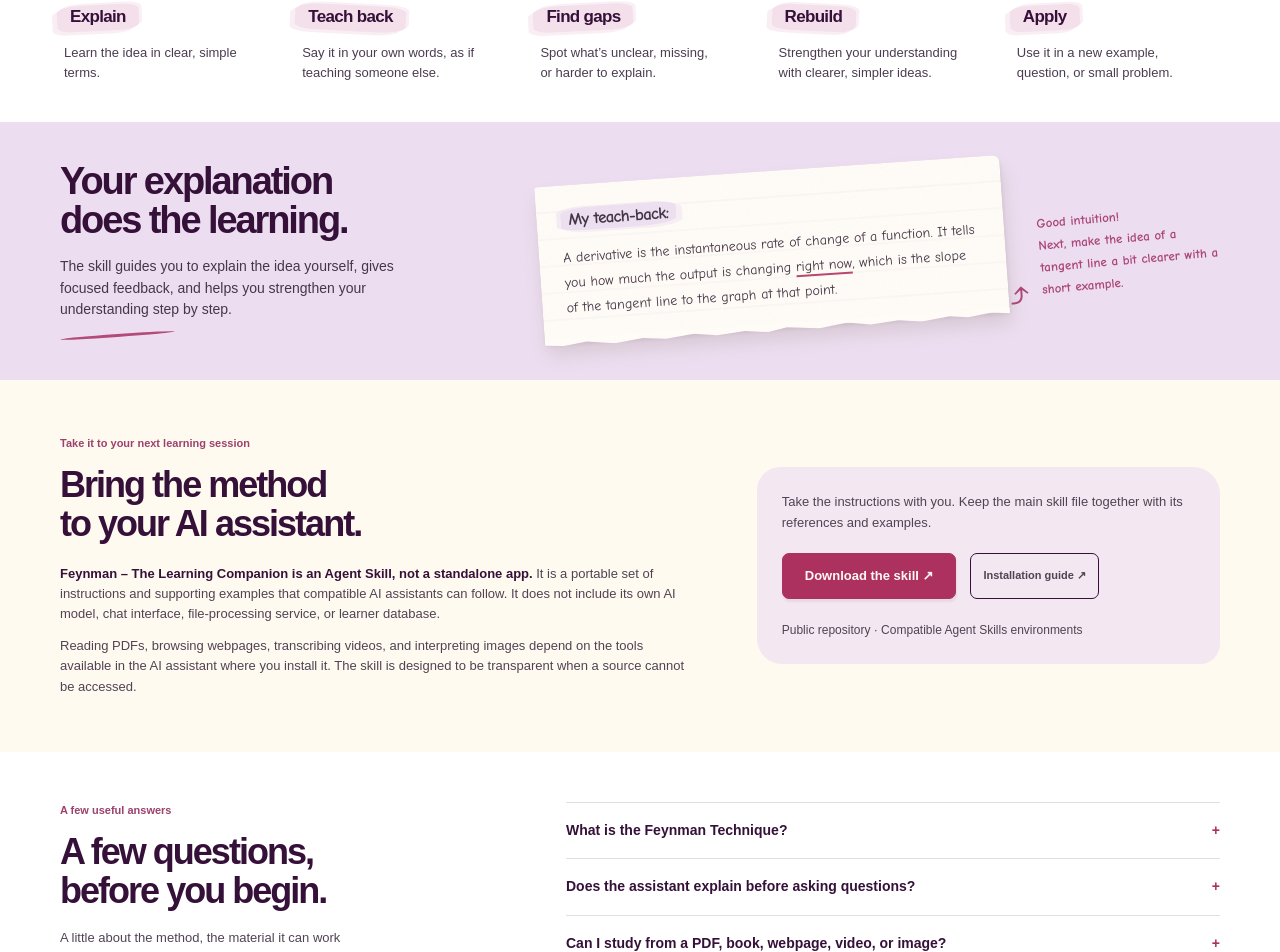
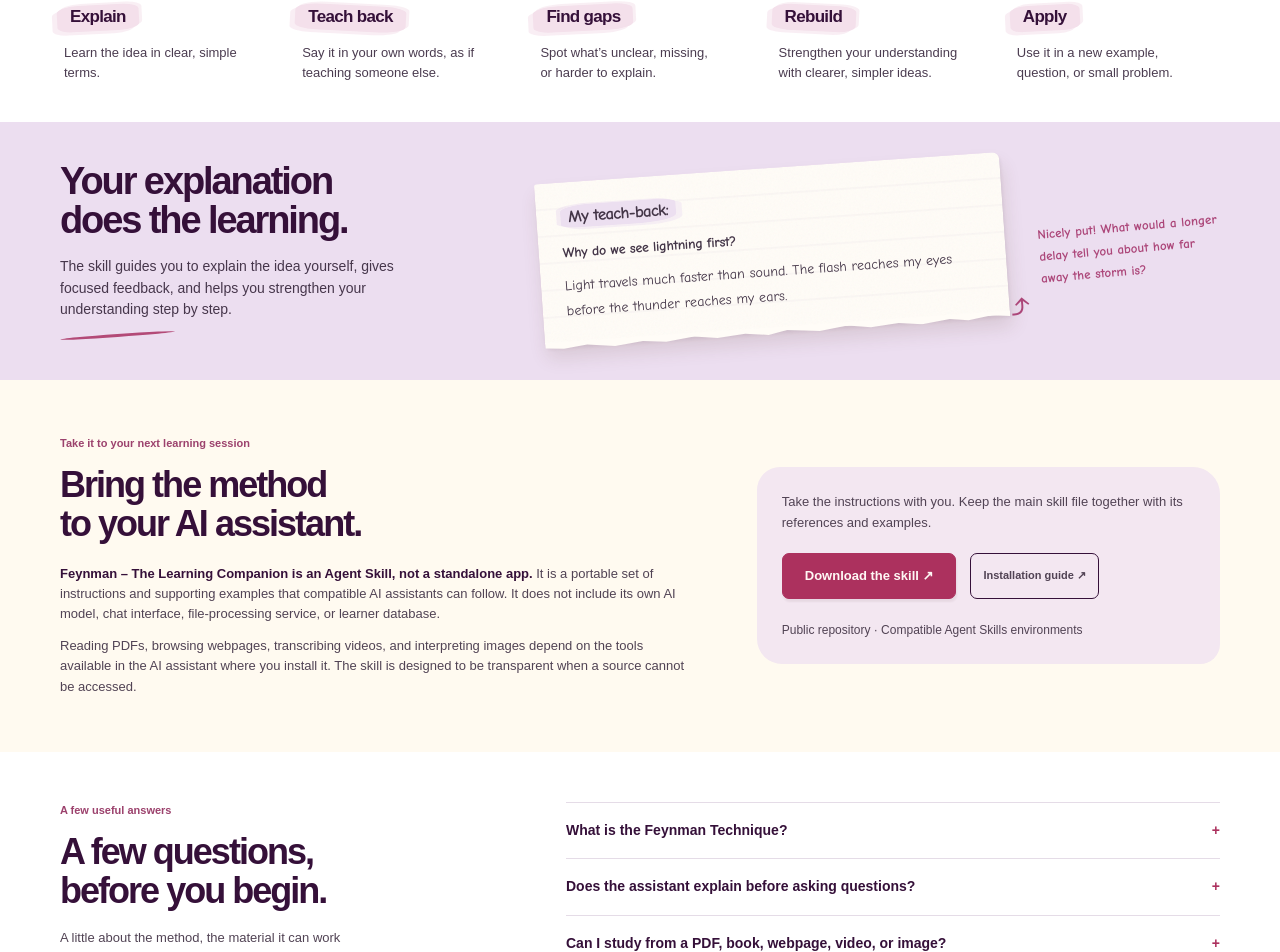
Before and after one commit to melvinvarghese/Feynman-Learning-Companion, a plain HTML site: page index.html in a window 1280 px wide. Shown: the part 1016-1968 px from the top of the page. Drawn offline with Linux system fonts and the light colour scheme.

Commit message:
updated teachback examples

```diff
--- a/examples.js
+++ b/examples.js
@@ -53,3 +53,46 @@
     localStorage.setItem(key + '-last', String(selected));
   } catch { /* A fresh random example still works without storage. */ }
 })();
+
+(() => {
+  const examples = [
+    ['Why does a wet shirt dry?', 'Water slowly leaves the shirt and goes into the air. A breeze carries that moisture away, so the shirt can dry faster.', 'Clear explanation! Why might the same shirt dry more slowly on a humid day?'],
+    ['Why does ice melt?', 'Heat moves from the warmer room into the ice. With enough heat, the solid ice turns into liquid water.', 'Good start! Why would an ice cube melt faster in warm water than in cold water?'],
+    ['Why do we see lightning first?', 'Light travels much faster than sound. The flash reaches my eyes before the thunder reaches my ears.', 'Nicely put! What would a longer delay tell you about how far away the storm is?'],
+    ['Why does a ball bounce?', 'The ball squashes when it hits the ground. As it springs back into shape, it pushes off the ground and moves upward.', 'Clear idea! Why does the ball usually bounce a little lower each time?'],
+    ['Why does a shadow form?', 'An object blocks some of the light. The darker area behind it is the shadow, where less light reaches the surface.', 'Good explanation! What happens to the shadow when you move the light?'],
+    ['What is a fraction?', 'If I cut a pizza into four equal pieces, each piece is one quarter. Eating three pieces means eating three quarters of that pizza.', 'Easy to follow! Why is it important that the four pieces are equal?'],
+    ['What does saving mean?', 'Saving means keeping some money instead of spending it now. That gives me money to use later.', 'Clear and simple! Can you give an example of something you might save for?'],
+    ['Why does a spoon feel cold?', 'The metal spoon takes heat from my warm hand quickly. That heat leaving my hand makes the spoon feel cold.', 'Good reasoning! Could a wooden spoon in the same room feel warmer at the same temperature?'],
+    ['What is a recipe?', 'A recipe is a set of instructions for making food. It tells me what I need and the steps to follow.', 'Nice explanation! Why might changing the order of the steps change the result?'],
+    ['What is a map?', 'A map is a smaller picture of a place. It shows where things are so I can find a route without seeing the whole place at once.', 'Clear example! Why can a map leave out some details and still be useful?'],
+    ['Why does a plant need light?', 'A plant uses energy from light to make sugars from water and carbon dioxide in the air. Those sugars help it grow.', 'Good start! What does the light provide, and where does the plant get its materials?'],
+    ['What is a fair test?', 'If I compare two plants, I should change just the thing I want to test. If I change their water and light together, I cannot tell which made the difference.', 'Well explained! What would you keep the same when testing how light affects growth?']
+  ];
+  const key = 'feynman-teachback-deck-v1';
+  let deck = [];
+  try {
+    const saved = JSON.parse(localStorage.getItem(key));
+    if (Array.isArray(saved) && saved.every(i => Number.isInteger(i) && i >= 0 && i < examples.length) && new Set(saved).size === saved.length) deck = saved;
+  } catch { /* Storage is optional. */ }
+  if (!deck.length) {
+    deck = examples.map((_, i) => i);
+    for (let i = deck.length - 1; i > 0; i--) {
+      const j = Math.floor(Math.random() * (i + 1));
+      [deck[i], deck[j]] = [deck[j], deck[i]];
+    }
+    try {
+      const last = Number(localStorage.getItem(key + '-last'));
+      if (deck[deck.length - 1] === last) [deck[0], deck[deck.length - 1]] = [deck[deck.length - 1], deck[0]];
+    } catch { /* Storage is optional. */ }
+  }
+  const selected = deck.pop();
+  const [topic, explanation, feedback] = examples[selected];
+  document.querySelector('.teachback-topic').textContent = topic;
+  document.querySelector('.teachback p').textContent = explanation;
+  document.querySelector('.feedback p').textContent = feedback;
+  try {
+    localStorage.setItem(key, JSON.stringify(deck));
+    localStorage.setItem(key + '-last', String(selected));
+  } catch { /* A random example still works without storage. */ }
+})();
--- a/index.html
+++ b/index.html
@@ -180,8 +180,8 @@
     <section class="example-section">
       <div class="wrap example-grid">
         <div class="example-intro"><h2>Your explanation<br>does the learning.</h2><p>The skill guides you to explain the idea yourself, gives focused feedback, and helps you strengthen your understanding step by step.</p><span class="pink-stroke" aria-hidden="true"></span></div>
-        <article class="paper-note teachback"><h3><span>My teach-back:</span></h3><p>A derivative is the instantaneous rate of change of a function. It tells you how much the output is changing <span class="ink-underline">right now</span>, which is the slope of the tangent line to the graph at that point.</p></article>
-        <aside class="feedback"><span aria-hidden="true">&#10548;</span><p>Good intuition!<br>Next, make the idea of a tangent line a bit clearer with a short example.</p></aside>
+        <article class="paper-note teachback"><h3><span>My teach-back:</span></h3><h4 class="teachback-topic">Why does a wet shirt dry?</h4><p>Water slowly leaves the shirt and goes into the air. A breeze carries that moisture away, so the shirt can dry faster.</p></article>
+        <aside class="feedback"><span aria-hidden="true">&#10548;</span><p>Clear explanation! Why might the same shirt dry more slowly on a humid day?</p></aside>
       </div>
     </section>
     <section id="about" class="use-section">
--- a/styles.css
+++ b/styles.css
@@ -227,3 +227,5 @@ footer { padding: 28px 0; border-top: 1px solid var(--line); font-size: 10px; co
 
 .paper-note .example-topic { font: 700 15px/1.4 var(--hand); white-space: normal; margin: 0 0 12px; letter-spacing: -.035em; color: var(--ink); }
 @media (max-width: 1000px) { .paper-note .example-topic { font-size: 13px; } }
+
+.teachback-topic { font: 700 14px/1.5 var(--hand); margin: 0 0 10px; letter-spacing: -.025em; }
```
